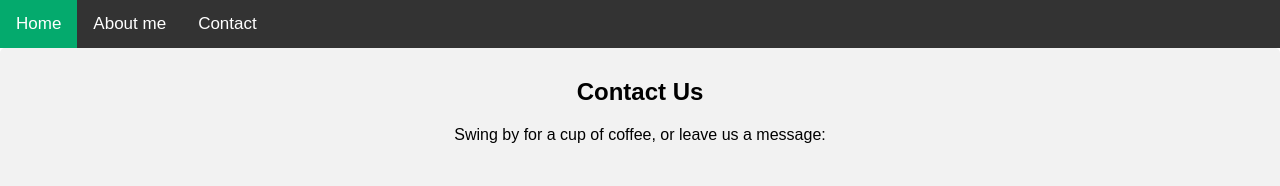
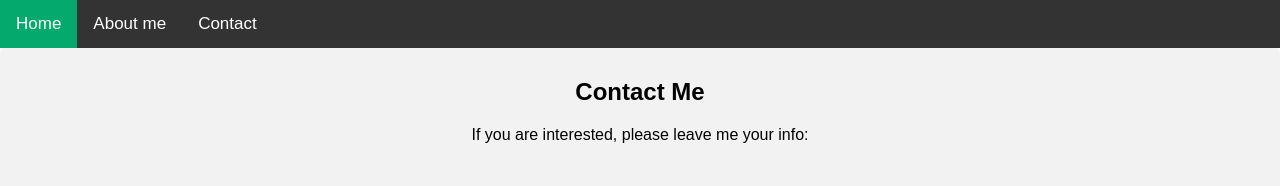
Before and after one commit to CharlesWang-lq/Myportfolio, a plain HTML site: page contact.html in a window 1280 px wide. Shown: the top 186 px of the page. Drawn offline with Linux system fonts and the light colour scheme.

Commit message:
Update contact.html

```diff
--- a/contact.html
+++ b/contact.html
@@ -100,8 +100,8 @@ input[type=submit]:hover {
 
 <div class="container">
   <div style="text-align:center">
-    <h2>Contact Us</h2>
-    <p>Swing by for a cup of coffee, or leave us a message:</p>
+    <h2>Contact Me</h2>
+    <p>If you are interested, please leave me your info:</p>
   </div>
   <div class="row">
     <div class="column">
```
